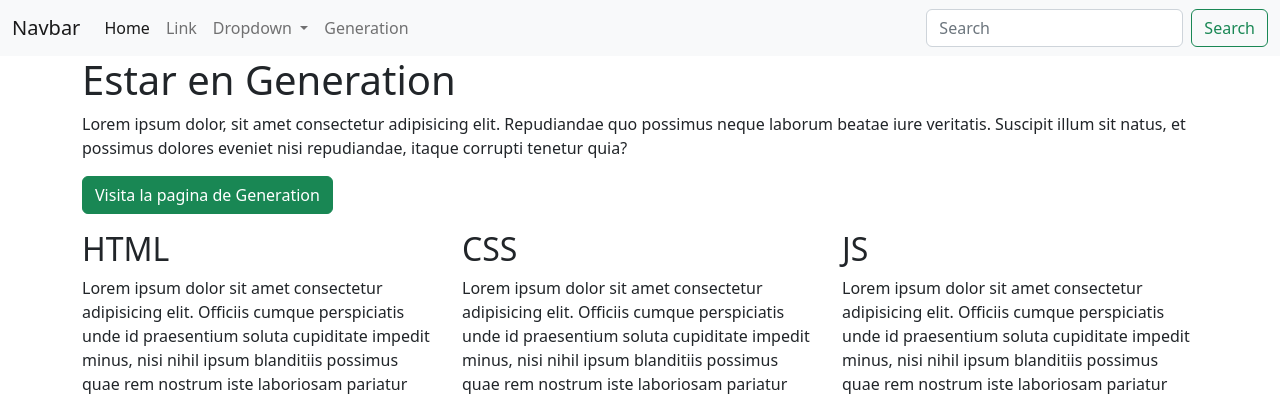
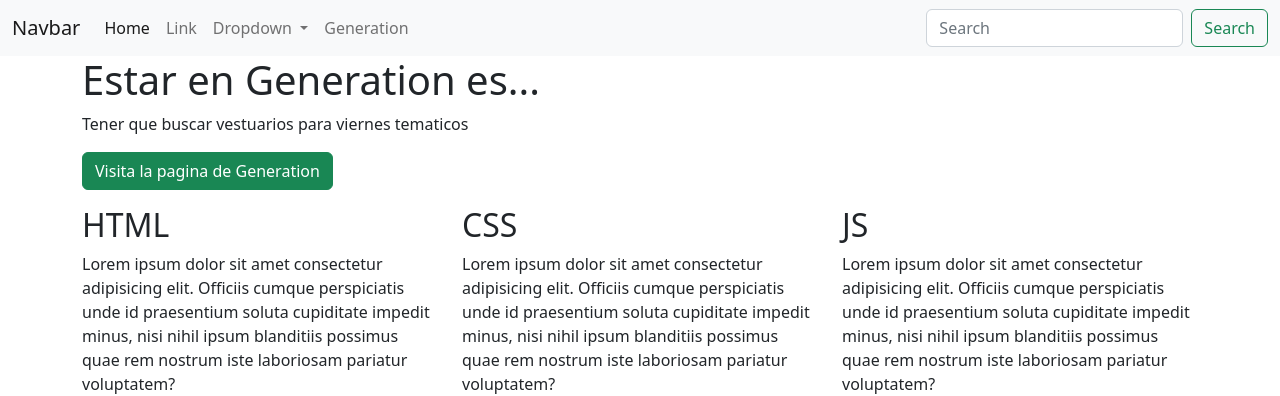
Before and after one commit to Eduardoqro/saoko, a plain HTML site: page index.html in a window 1280 px wide. Shown: the top 396 px of the page. Drawn offline with Linux system fonts and the light colour scheme.

Commit message:
ci:cambio del titulo y descripcion

```diff
--- a/index.html
+++ b/index.html
@@ -62,10 +62,8 @@
     <div class="container">
         <!--se agrega un contenedor-->
         <div class="row">
-            <h1>Estar en Generation</h1>
-            <p>Lorem ipsum dolor, sit amet consectetur adipisicing elit. Repudiandae quo possimus neque laborum beatae
-                iure veritatis. Suscipit illum sit natus, et possimus dolores eveniet nisi repudiandae, itaque corrupti
-                tenetur quia?</p>
+            <h1>Estar en Generation es...</h1>
+            <p>Tener que buscar vestuarios para viernes tematicos</p>
             <p><a href="http://mexico.generation.org" target="_blank" class="btn btn-success">Visita la pagina de Generation</a></p>
         </div>
         <!-- Descripcion HTML,CSS, JS-->
```
